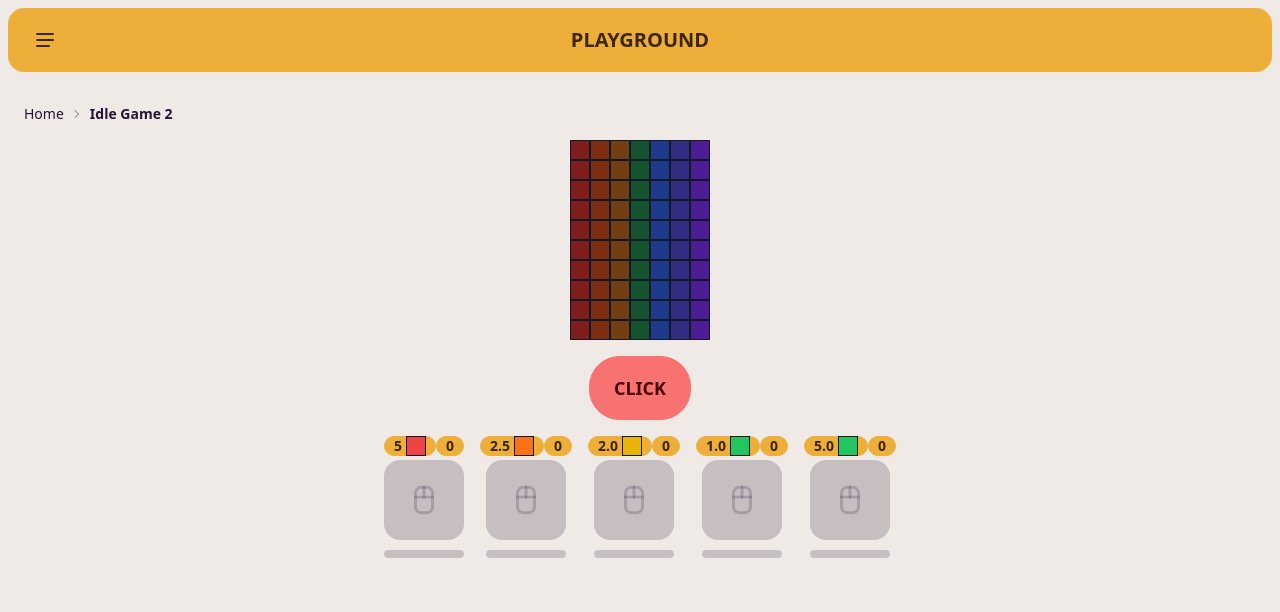
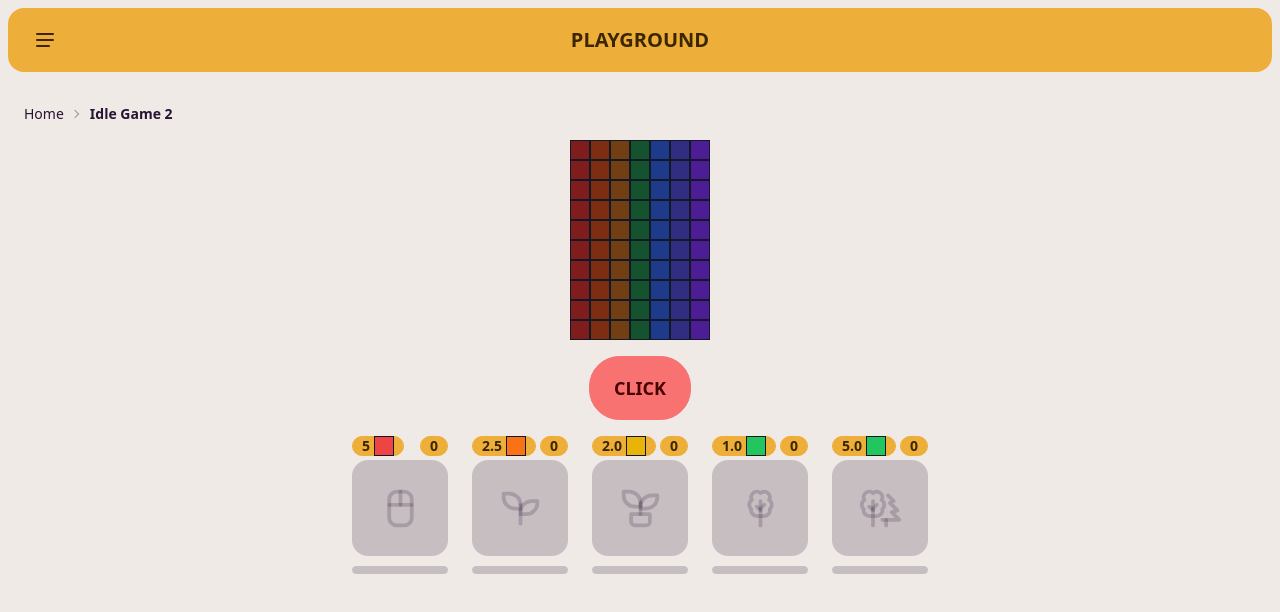
Before and after one commit to cakegod/svelte-kit-playground, a SvelteKit app: page /idle-game-2 in a window 1280 px wide. Shown: the top 612 px of the page. Built offline with nearby package versions, Linux system fonts and the light colour scheme.

Commit message:
feat: make icons and text dynamic

```diff
--- a/src/routes/idle-game-2/Upgrades.svelte
+++ b/src/routes/idle-game-2/Upgrades.svelte
@@ -1,5 +1,5 @@
 <script lang="ts">
-	import { IconMouse2 } from '@tabler/icons-svelte';
+	import { IconMouse2, IconPlant, IconSeeding, IconTree, IconTrees } from '@tabler/icons-svelte';
 	import Cell from './Cell.svelte';
 	import Tooltip from './Tooltip.svelte';
 	import { COLORS_NAME, CURRENCY_COLORS } from './data';
@@ -15,9 +15,12 @@
 		}
 		return `${stringifiedPrice[0]}${stringifiedPrice[0 + 1] ? '.' + stringifiedPrice[0 + 1] : ''}`;
 	}
+
+	const capitalizeFirstLetter = (value: string) => value.charAt(0).toUpperCase() + value.slice(1);
+	const iconSize = 45;
 </script>
 
-<div class="flex gap-4">
+<div class="flex gap-6">
 	{#each $upgrades as upgrade}
 		<div class="flex flex-col items-center gap-1">
 			<div class="flex w-full justify-between">
@@ -32,9 +35,19 @@
 				<button
 					disabled={upgrade.getPrice() > $rawCurrency}
 					on:click={() => upgrade.buyUpgrade()}
-					class="rounded-box btn flex h-20 w-20 flex-col gap-2"
+					class="rounded-box btn flex h-24 w-24 flex-col gap-2"
 				>
-					<IconMouse2 size={34} />
+					{#if upgrade.name === 'cursor'}
+						<IconMouse2 size={iconSize} />
+					{:else if upgrade.name === 'seedling'}
+						<IconSeeding size={iconSize} />
+					{:else if upgrade.name === 'plant'}
+						<IconPlant size={iconSize} />
+					{:else if upgrade.name === 'tree'}
+						<IconTree size={iconSize} />
+					{:else if upgrade.name === 'forest'}
+						<IconTrees size={iconSize} />
+					{/if}
 				</button>
 				<progress
 					class="w-content progress"
@@ -46,18 +59,18 @@
 				<div
 					transition:slide
 					slot="tooltip-content"
-					class="rounded-box absolute flex w-52 -translate-x-1/2 flex-col gap-1 bg-primary/25 p-4 text-primary-content shadow"
+					class="rounded-box absolute flex w-60 -translate-x-1/2 flex-col gap-1 bg-primary/25 p-4 text-primary-content shadow"
 				>
-					<p>Creates a cursor that automatically presses the button every 2 seconds</p>
+					<p>{upgrade.tooltip}</p>
 					<div>
 						<p class="font-bold text-primary-content/75">
-							{`Cursors: ${upgrade.amount} -> ${
-								upgrade.level % 4 === 0 ? upgrade.amount - 1 : upgrade.amount + 1
+							{`${capitalizeFirstLetter(upgrade.name)}s: ${upgrade.amount} -> ${
+								upgrade.getNextLevelInfo().amount
 							}`}
 						</p>
 						<p class="font-bold text-primary-content/75">
-							{`Click power: ${upgrade.power} -> ${
-								upgrade.level % 4 === 0 ? upgrade.power + 1 : upgrade.power
+							{`${capitalizeFirstLetter(upgrade.name)} power: ${upgrade.power} -> ${
+								upgrade.getNextLevelInfo().power
 							}`}
 						</p>
 					</div>
--- a/src/routes/idle-game-2/store.ts
+++ b/src/routes/idle-game-2/store.ts
@@ -3,7 +3,7 @@ import { Upgrade, UPGRADES_LIST } from './classes';
 
 function createCurrencyStore() {
 	const { subscribe, update } = writable({
-		red: '5',
+		red: '0',
 		orange: '0',
 		yellow: '0',
 		green: '0',
```
